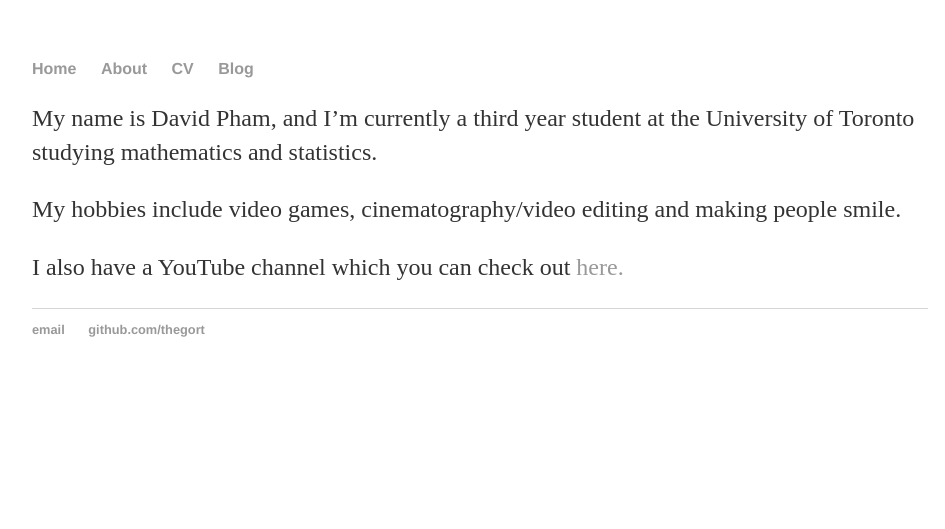
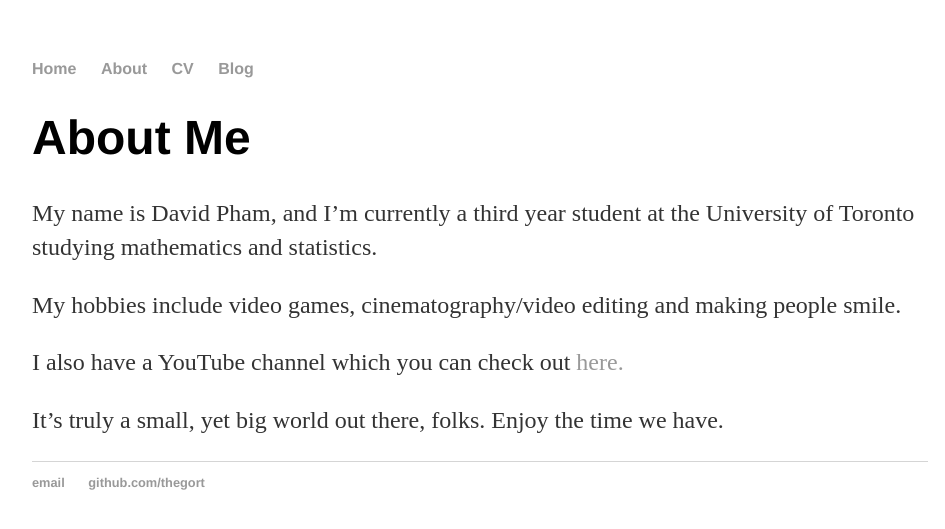
Before and after one commit to TheGort/thegort.github.io, a Jekyll site: the page built from about.md, in a window 1280 px wide. Shown: the top 529 px of the page, without its empty margins (160-1105 px from the left). Built offline with Jekyll 4.4.1, drawn with Linux system fonts in a browser that asks for light colours.

Commit message:
Update about.md

```diff
--- a/about.md
+++ b/about.md
@@ -2,8 +2,12 @@
 layout: default
 title: About Me
 ---
+# About Me
+
 My name is David Pham, and I'm currently a third year student at the University of Toronto studying mathematics and statistics.
 
 My hobbies include video games, cinematography/video editing and making people smile.
 
 I also have a YouTube channel which you can check out [here.](https://www.youtube.com/channel/UCaaYCWSM01Ke6LqG100zg0A)
+
+It's truly a small, yet big world out there, folks. Enjoy the time we have.
```
